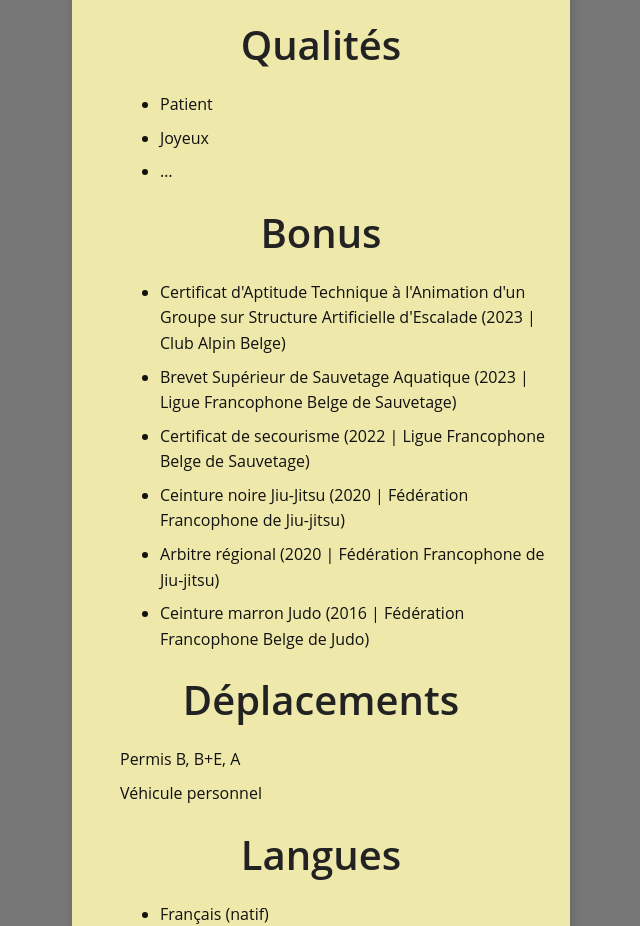
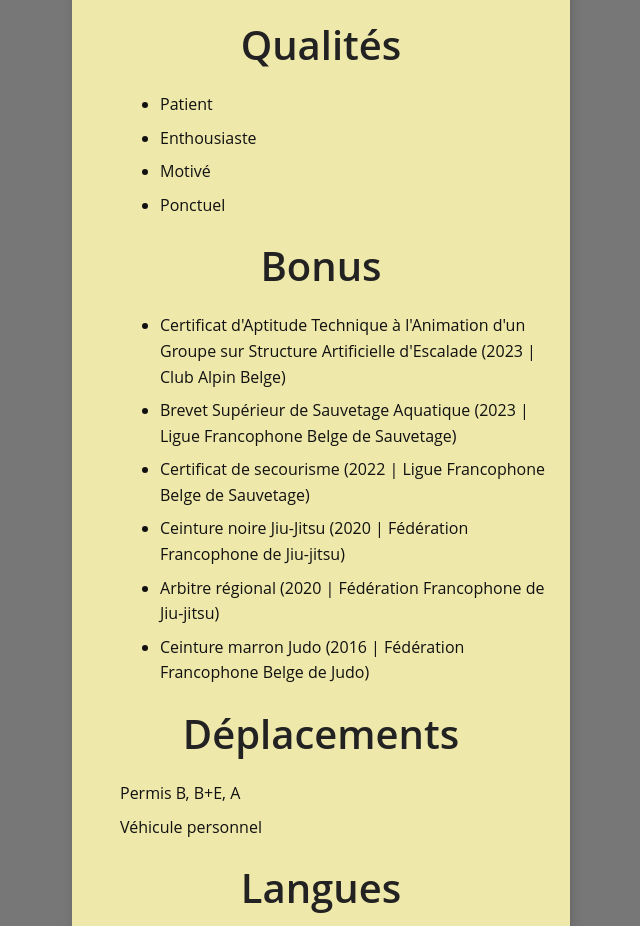
Before and after one commit to thomas40404/CV, a plain HTML site: page index.html in a window 1280 px wide. Shown: the part 833-1759 px from the top of the page, without its empty margins (319-959 px from the left). Drawn offline with Linux system fonts and the light colour scheme.

Commit message:
ajout qulités

```diff
--- a/index.html
+++ b/index.html
@@ -37,8 +37,9 @@
         <h2>Qualités</h2>
         <ul>
             <li>Patient</li>
-            <li>Joyeux</li>
-            <li>…</li>
+            <li>Enthousiaste</li>
+            <li>Motivé</li>
+            <li>Ponctuel</li>
         </ul>
 
                 <h2>Bonus</h2>
```
